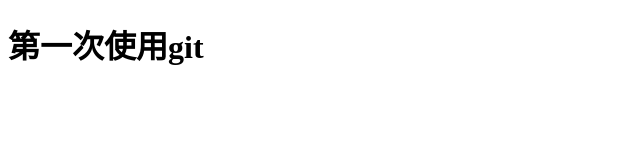
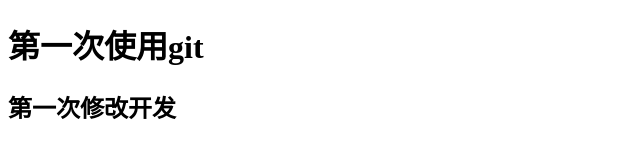
Before and after one commit to SasaWang-wss/dzw_ui, a plain HTML site: page index.html in a window 1280 px wide. Shown: the whole page, without its empty margins (0-640 px from the left). Drawn offline with Linux system fonts and the light colour scheme.

Commit message:
第一次修改git

```diff
--- a/index.html
+++ b/index.html
@@ -6,5 +6,6 @@
 	</head>
 	<body>
 		<h1>第一次使用git</h1>
+		<h2>第一次修改开发</h2>
 	</body>
 </html>
```
